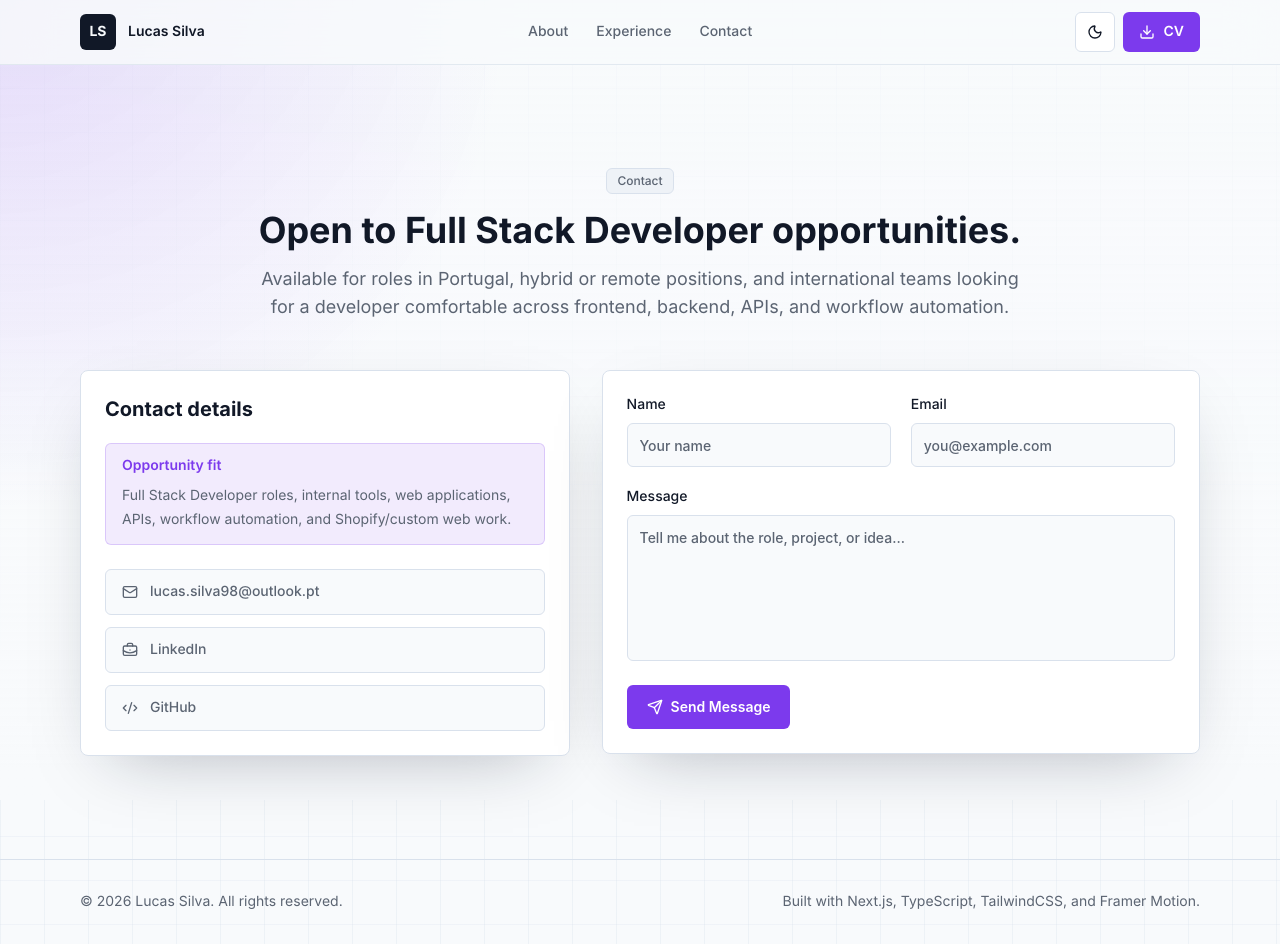
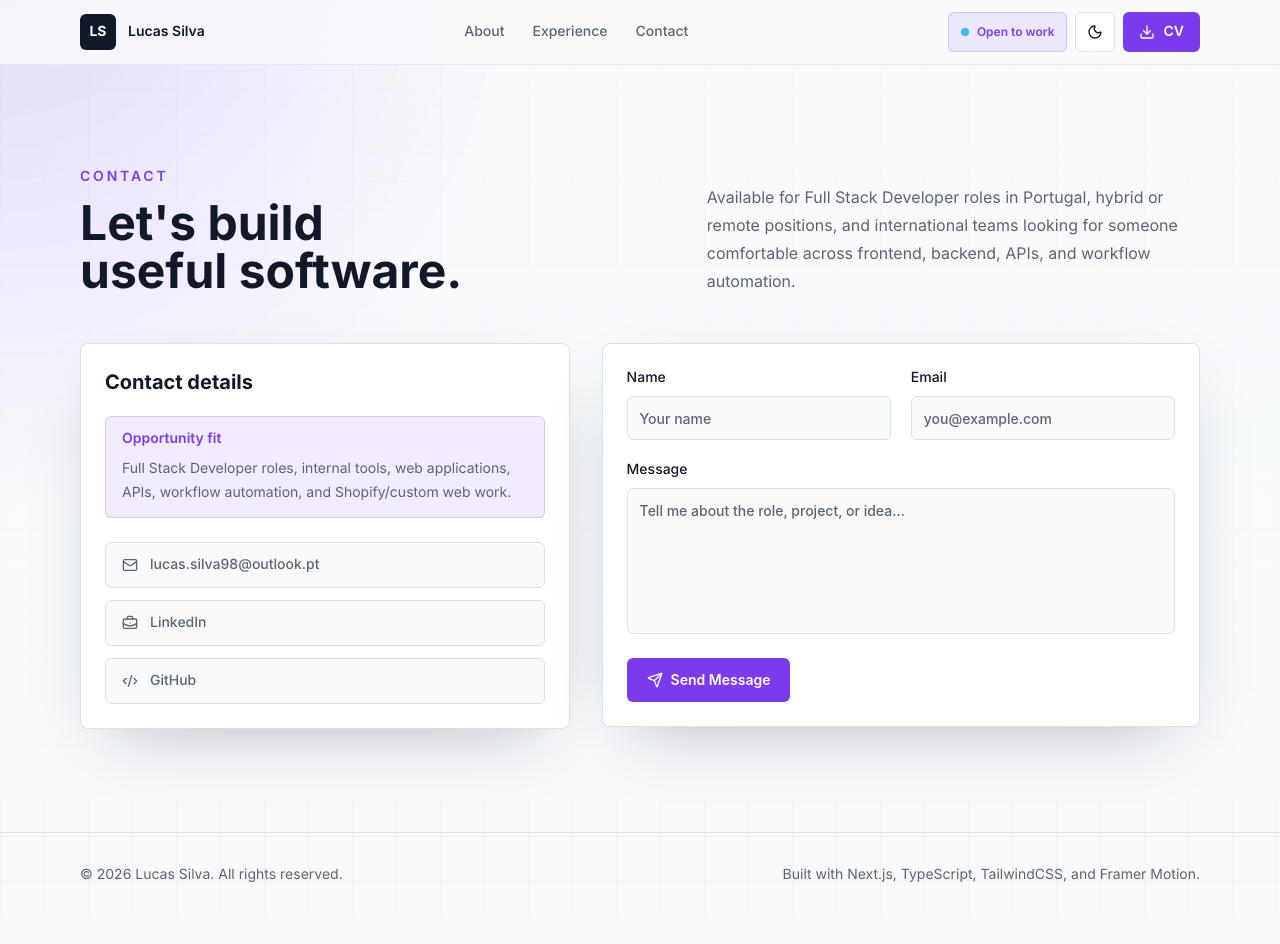
Before and after one commit to LucasSilva194/lucas-silva-portfolio, a Next.js app: page /contact in a window 1280 px wide. After the commit the page ends 917 px from the top, so only its background shows below. Built offline with nearby package versions, Linux system fonts and the light colour scheme.

Commit message:
Refine portfolio homepage content

```diff
--- a/src/app/page.tsx
+++ b/src/app/page.tsx
@@ -2,6 +2,7 @@ import { Footer } from "@/components/Footer";
 import { Hero } from "@/components/Hero";
 import { Navbar } from "@/components/Navbar";
 import { Projects } from "@/components/Projects";
+import { ResumeSnapshot } from "@/components/ResumeSnapshot";
 import { Skills } from "@/components/Skills";
 
 export default function Home() {
@@ -12,6 +13,7 @@ export default function Home() {
         <Hero />
         <Skills />
         <Projects />
+        <ResumeSnapshot />
       </main>
       <Footer />
     </>
--- a/src/components/Contact.tsx
+++ b/src/components/Contact.tsx
@@ -4,7 +4,6 @@ import { FormEvent, useState } from "react";
 import { BriefcaseBusiness, Code2, Mail, Send } from "lucide-react";
 
 import { Reveal } from "@/components/Reveal";
-import { SectionHeading } from "@/components/SectionHeading";
 import { Button } from "@/components/ui/Button";
 import { profile } from "@/data/portfolio";
 
@@ -61,11 +60,24 @@ export function Contact() {
   return (
     <section id="contact" className="section-spacing">
       <div className="container-shell">
-        <SectionHeading
-          eyebrow="Contact"
-          title="Open to Full Stack Developer opportunities."
-          description="Available for roles in Portugal, hybrid or remote positions, and international teams looking for a developer comfortable across frontend, backend, APIs, and workflow automation."
-        />
+        <Reveal>
+          <div className="mb-12 grid gap-6 lg:grid-cols-[1.1fr_0.9fr] lg:items-end">
+            <div>
+              <p className="text-sm font-semibold uppercase tracking-[0.2em] text-primary">
+                Contact
+              </p>
+              <h2 className="mt-3 text-balance text-4xl font-bold tracking-normal text-foreground sm:text-5xl">
+                Let&apos;s build useful software.
+              </h2>
+            </div>
+            <p className="max-w-2xl text-base leading-7 text-muted-foreground lg:justify-self-end">
+              Available for Full Stack Developer roles in Portugal, hybrid or
+              remote positions, and international teams looking for someone
+              comfortable across frontend, backend, APIs, and workflow
+              automation.
+            </p>
+          </div>
+        </Reveal>
 
         <div className="grid gap-8 lg:grid-cols-[0.9fr_1.1fr]">
           <Reveal>
--- a/src/components/Hero.tsx
+++ b/src/components/Hero.tsx
@@ -7,6 +7,7 @@ import {
   Mail,
   MapPin,
   Sparkles,
+  TerminalSquare,
 } from "lucide-react";
 
 import { Reveal } from "@/components/Reveal";
@@ -40,6 +41,13 @@ export function Hero() {
           <p className="mt-7 max-w-2xl text-lg leading-8 text-muted-foreground">
             {profile.shortDescription}
           </p>
+
+          <div className="mt-6 inline-flex max-w-full items-center gap-3 rounded-md border border-border bg-card px-4 py-3 font-mono text-sm text-muted-foreground shadow-soft">
+            <TerminalSquare className="h-4 w-4 shrink-0 text-accent" />
+            <span className="truncate">
+              building internal platforms, APIs, and workflow automations
+            </span>
+          </div>
 
           <div className="mt-9 flex flex-col gap-3 sm:flex-row">
             <Button href="#projects">
--- a/src/components/Navbar.tsx
+++ b/src/components/Navbar.tsx
@@ -103,6 +103,13 @@ export function Navbar() {
         </div>
 
         <div className="hidden items-center gap-2 lg:flex">
+          <span className="inline-flex h-10 items-center gap-2 rounded-md border border-primary/20 bg-primary/10 px-3 text-xs font-semibold text-primary">
+            <span className="relative flex h-2 w-2">
+              <span className="absolute inline-flex h-full w-full animate-ping rounded-full bg-accent opacity-60" />
+              <span className="relative inline-flex h-2 w-2 rounded-full bg-accent" />
+            </span>
+            Open to work
+          </span>
           <button
             type="button"
             onClick={toggleTheme}
@@ -161,6 +168,13 @@ export function Navbar() {
                 {item.label}
               </Link>
             ))}
+            <span className="inline-flex h-10 items-center gap-2 rounded-md border border-primary/20 bg-primary/10 px-3 text-xs font-semibold text-primary">
+              <span className="relative flex h-2 w-2">
+                <span className="absolute inline-flex h-full w-full animate-ping rounded-full bg-accent opacity-60" />
+                <span className="relative inline-flex h-2 w-2 rounded-full bg-accent" />
+              </span>
+              Open to work
+            </span>
             <a
               href={profile.links.cv}
               onClick={closeMenu}
--- a/src/components/Projects.tsx
+++ b/src/components/Projects.tsx
@@ -21,6 +21,13 @@ export function Projects() {
             <Reveal key={project.name} delay={index * 0.06}>
               <article className="flex h-full flex-col rounded-lg border border-border bg-card p-6 shadow-soft transition hover:-translate-y-1 hover:border-primary/45">
                 <div className="flex-1">
+                  <div className="mb-4 flex flex-wrap gap-2">
+                    {project.categories.map((category) => (
+                      <Badge key={category} tone="accent">
+                        {category}
+                      </Badge>
+                    ))}
+                  </div>
                   <h3 className="text-xl font-bold text-card-foreground">
                     {project.name}
                   </h3>
--- /dev/null
+++ b/src/components/ResumeSnapshot.tsx
@@ -0,0 +1,68 @@
+import { Download, ExternalLink } from "lucide-react";
+
+import { Reveal } from "@/components/Reveal";
+import { Button } from "@/components/ui/Button";
+import { profile, resumeSnapshot } from "@/data/portfolio";
+
+export function ResumeSnapshot() {
+  return (
+    <section className="section-spacing">
+      <div className="container-shell">
+        <Reveal>
+          <div className="grid gap-8 rounded-lg border border-border bg-card p-6 shadow-soft lg:grid-cols-[0.85fr_1.15fr] lg:p-8">
+            <div>
+              <p className="text-sm font-semibold uppercase tracking-[0.2em] text-primary">
+                Resume Snapshot
+              </p>
+              <h2 className="mt-3 text-balance text-3xl font-bold tracking-normal text-card-foreground sm:text-4xl">
+                Full Stack Software Developer at Prozis S.A.
+              </h2>
+              <p className="mt-4 text-base leading-7 text-muted-foreground">
+                Part of a 7-engineer team owning 5 internal platforms used by
+                around 1,300 employees across UI, API, and data layers.
+              </p>
+              <div className="mt-7 flex flex-col gap-3 sm:flex-row">
+                <Button href={profile.links.cv}>
+                  <Download className="h-4 w-4" />
+                  Download CV
+                </Button>
+                <Button href="/experience" variant="secondary">
+                  <ExternalLink className="h-4 w-4" />
+                  View Experience
+                </Button>
+              </div>
+            </div>
+
+            <div className="grid gap-3 sm:grid-cols-2">
+              {resumeSnapshot.map((item) => {
+                const Icon = item.icon;
+
+                return (
+                  <div
+                    key={item.label}
+                    className="rounded-md border border-border bg-background p-4"
+                  >
+                    <div className="flex items-center gap-3">
+                      <span className="flex h-9 w-9 items-center justify-center rounded-md bg-accent/10 text-accent">
+                        <Icon className="h-4 w-4" />
+                      </span>
+                      <p className="text-xs font-semibold uppercase tracking-[0.16em] text-muted-foreground">
+                        {item.label}
+                      </p>
+                    </div>
+                    <p className="mt-4 text-lg font-bold text-foreground">
+                      {item.value}
+                    </p>
+                    <p className="mt-2 text-sm leading-6 text-muted-foreground">
+                      {item.detail}
+                    </p>
+                  </div>
+                );
+              })}
+            </div>
+          </div>
+        </Reveal>
+      </div>
+    </section>
+  );
+}
--- a/src/data/portfolio.ts
+++ b/src/data/portfolio.ts
@@ -7,6 +7,7 @@ import {
   RefreshCcw,
   Rocket,
   Server,
+  ShieldCheck,
   TestTube2,
   TrendingUp,
 } from "lucide-react";
@@ -222,6 +223,7 @@ export const projects = [
   {
     slug: "cdi-chatbot",
     name: "CDI Chatbot",
+    categories: ["AI", "Web App", "Backend"],
     tagline: "Customer support automation for an investment education brand.",
     description:
       "Customer support chatbot for Ciências do Investimento, built with a Vue 3 widget and a Java 21 Spring Boot API. It handles FAQ-style support, conversation state, safe escalation to human support, and financial-advice guardrails.",
@@ -253,6 +255,7 @@ export const projects = [
   {
     slug: "ciencias-do-investimento-website",
     name: "Ciências do Investimento Website",
+    categories: ["Shopify", "Frontend"],
     tagline: "Shopify website with custom Liquid, CSS, JavaScript, and GraphQL work.",
     description:
       "Built on Shopify with custom code for an investment consulting and financial education brand, focused on content structure, service discovery, and brand consistency.",
@@ -277,6 +280,7 @@ export const projects = [
   {
     slug: "portugal-solucoes-website",
     name: "Portugal Soluções Website",
+    categories: ["Shopify", "Frontend"],
     tagline: "Shopify website for Portugal-focused advisory services.",
     description:
       "Built on Shopify with custom code for Portugal Soluções, presenting advisory services, training, articles, and contact pathways for clients interested in Portugal-based solutions.",
@@ -299,3 +303,30 @@ export const projects = [
     ],
   },
 ];
+
+export const resumeSnapshot = [
+  {
+    label: "Team",
+    value: "7 engineers",
+    detail: "Owning and evolving internal platforms together.",
+    icon: Briefcase,
+  },
+  {
+    label: "Platforms",
+    value: "5 internal platforms",
+    detail: "Used across operational and business workflows.",
+    icon: Layers3,
+  },
+  {
+    label: "Stack",
+    value: "TypeScript + Java",
+    detail: "Vue 3, React, Spring, Spring Batch, and Quarkus.",
+    icon: ShieldCheck,
+  },
+  {
+    label: "Ownership",
+    value: "UI, API, data",
+    detail: "Full stack responsibility across product layers.",
+    icon: Rocket,
+  },
+];
```
